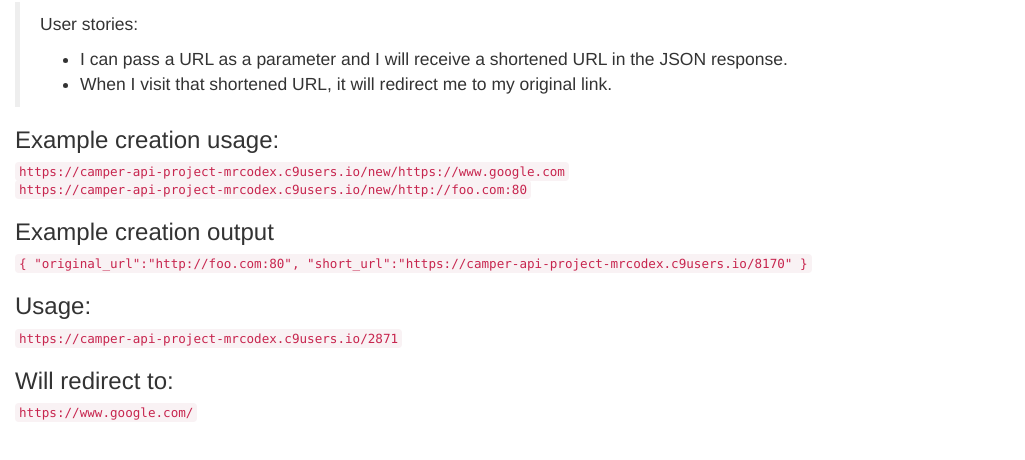
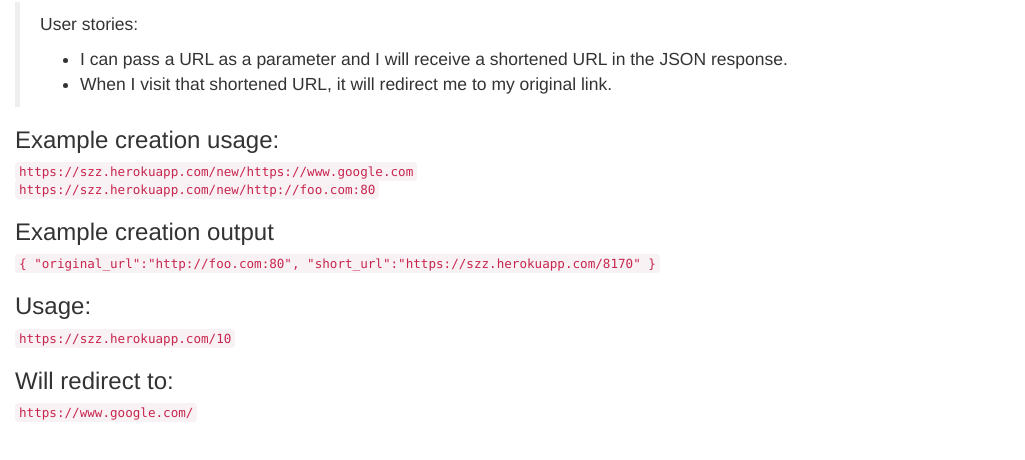
Before and after one commit to rochamarcelo/freecodecamp-api-url-shortener, a website: page public/index.html in a window 1280 px wide. Shown: the part 68-528 px from the top of the page, without its empty margins (0-1025 px from the left). Drawn offline with nearby package versions, Linux system fonts and the light colour scheme.

Commit message:
fixing urls

```diff
--- a/public/index.html
+++ b/public/index.html
@@ -16,18 +16,18 @@
             </ul>
         </blockquote>
         <h3>Example creation usage:</h3>
-        <code>https://camper-api-project-mrcodex.c9users.io/new/https://www.google.com</code>
+        <code>https://szz.herokuapp.com/new/https://www.google.com</code>
         <br/>
-        <code>https://camper-api-project-mrcodex.c9users.io/new/http://foo.com:80</code>
+        <code>https://szz.herokuapp.com/new/http://foo.com:80</code>
 
         <h3>Example creation output</h3>
         <code>{
           "original_url":"http://foo.com:80",
-          "short_url":"https://camper-api-project-mrcodex.c9users.io/8170"
+          "short_url":"https://szz.herokuapp.com/8170"
         }</code>
 
         <h3>Usage:</h3>
-        <code>https://camper-api-project-mrcodex.c9users.io/2871</code>
+        <code>https://szz.herokuapp.com/10</code>
         <h3>Will redirect to:</h3>
         <code>https://www.google.com/</code>
     </div>
```
